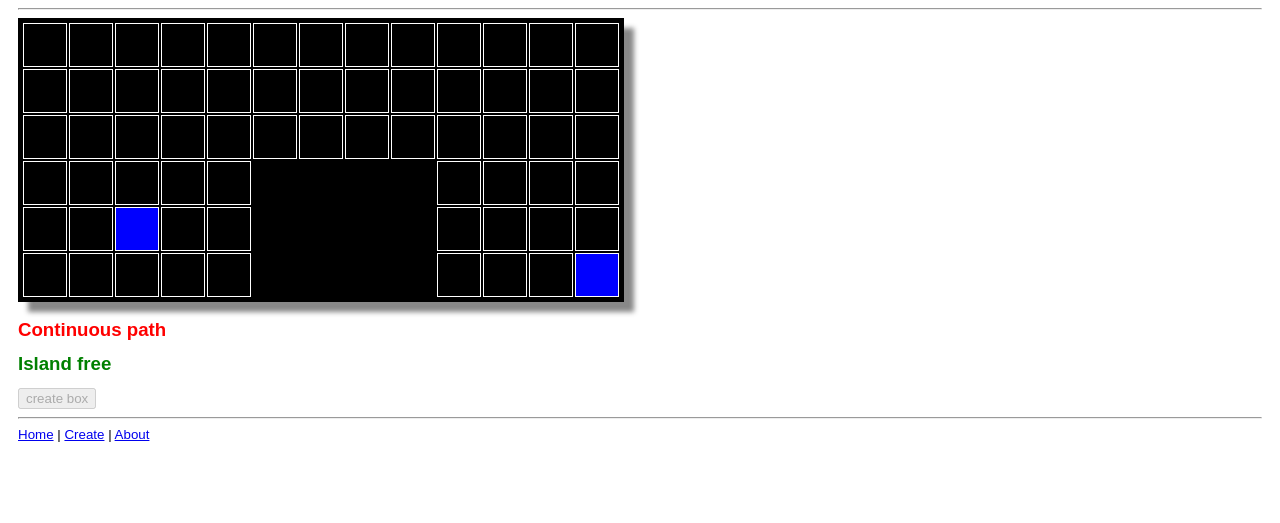
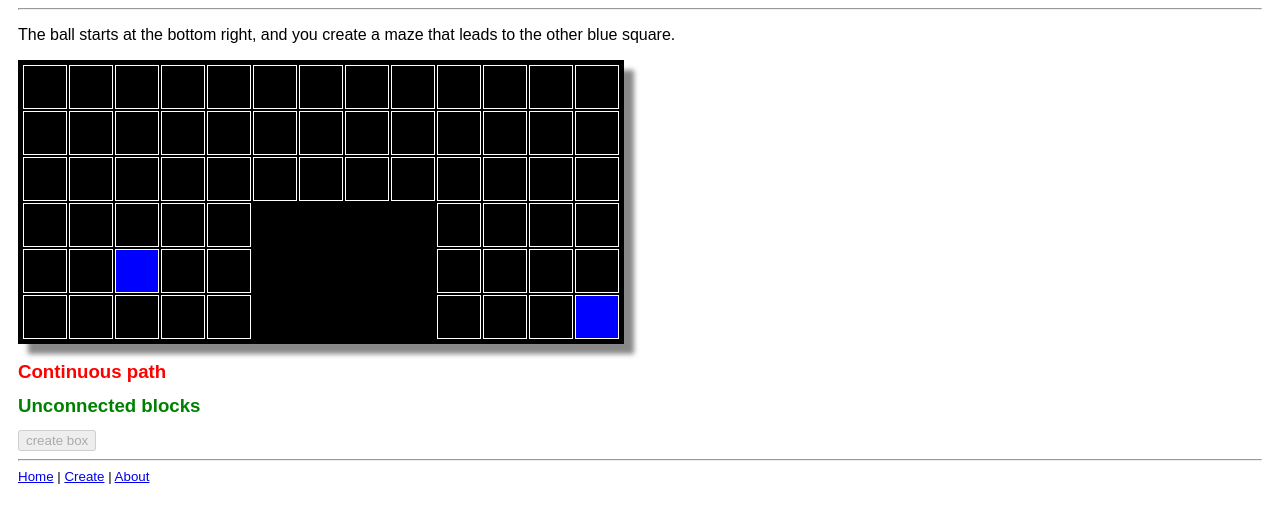
Before and after one commit to mattvenn/mazepuzzlebox, a Django app: page /create in a window 1280 px wide. Shown: the part 40-563 px from the top of the page. Run offline with Django 3.2, Linux system fonts and the light colour scheme; parts of the project's set-up code (start-up, migrations or seed data) failed here and were passed over.

Commit message:
added pic, styles

```diff
--- a/external/style.css
+++ b/external/style.css
@@ -24,3 +24,13 @@ h1, #header
    font-style:normal;
    font-weight:bold;
 }
+
+table.indexTable
+{
+vertical-align: top;
+}
+td.indexTable
+{
+vertical-align: top;
+width: 400px;
+}
--- a/templates/create.html
+++ b/templates/create.html
@@ -8,6 +8,7 @@
     <script src="/external/coffee-script.js" type="text/javascript"></script>
 {% endblock %}
 {% block content %}
+<p>The ball starts at the bottom right, and you create a maze that leads to the other blue square.</p>
 <div id="maze">
 <table>
   <tbody>
@@ -105,7 +106,7 @@
 </table>
 </div>
 <h1 id='path-status' class='bad'>Continuous path</h1>
-<h1 id='island-status' class='good'>Island free</h1>
+<h1 id='island-status' class='good'>Unconnected blocks</h1>
 <!--<p id='json'>json appears here</p>  -->
 <form action="/create" method="post" name="createmaze">
 {% csrf_token %}
```
Also changed, not shown: templates/detail.html (+7 -4 lines), templates/index.html (+12 -4 lines), mazepuzzlebox/mpb.db (deleted).
